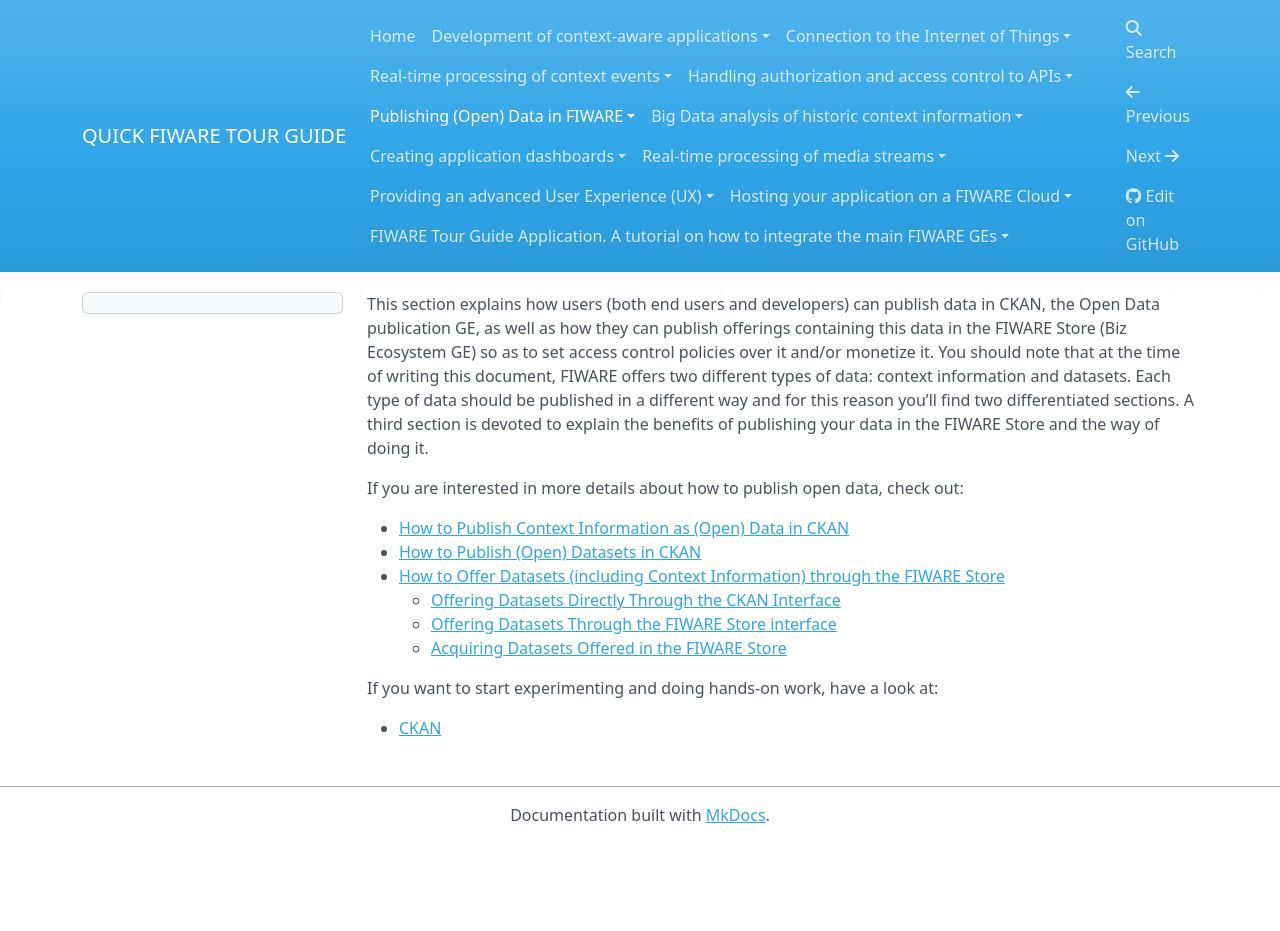
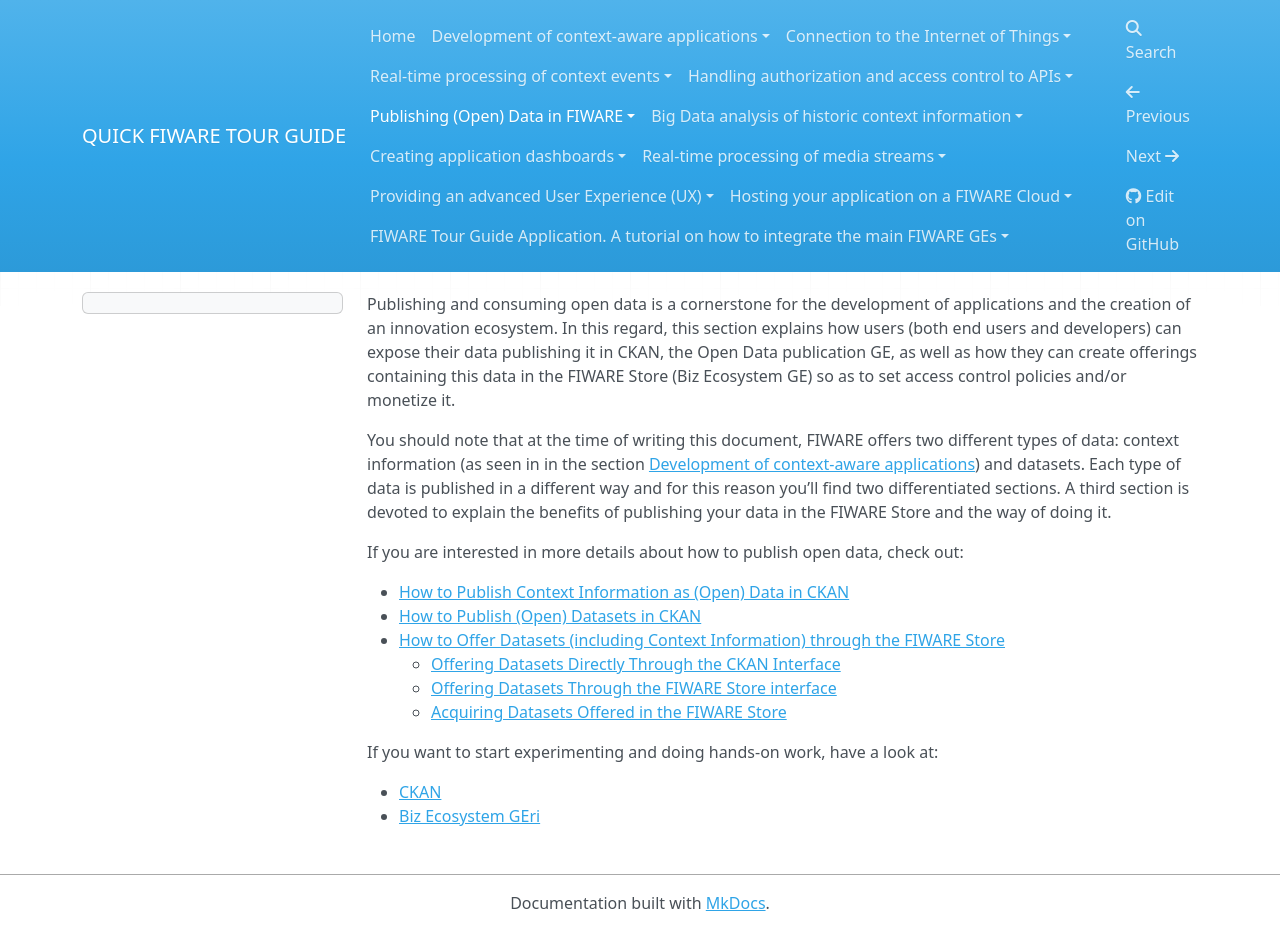
Before and after one commit to FIWARE-Ops/docs.TourGuide, an MkDocs documentation site: the page built from doc/publishing-open-data-in-fiware/introduction.md, in a window 1280 px wide. Built offline with MkDocs 1.6.1, drawn with Linux system fonts in a browser that asks for light colours; nearby versions of some CDN libraries; comment, search, counter and statistics services are not loaded; old or Windows-style settings are respelled for this version of MkDocs; before the commit the page ends 900 px from its top, so only the background shows below that.

Commit message:
Update introduction of publishing open data section

```diff
--- a/doc/publishing-open-data-in-fiware/introduction.md
+++ b/doc/publishing-open-data-in-fiware/introduction.md
@@ -1,10 +1,14 @@
-This section explains how users (both end users and developers) can
-publish data in CKAN, the Open Data publication GE, as well as how they
-can publish offerings containing this data in the FIWARE Store (Biz
-Ecosystem GE) so as to set access control policies over it and/or
-monetize it. You should note that at the time of writing this document,
-FIWARE offers two different types of data: context information and
-datasets. Each type of data should be published in a different way
+Publishing and consuming open data is a cornerstone for the development
+of applications and the creation of an innovation ecosystem. In this regard,
+this section explains how users (both end users and developers) can
+expose their data publishing it in CKAN, the Open Data publication GE,
+as well as how they can create offerings containing this data in the FIWARE Store (Biz
+Ecosystem GE) so as to set access control policies and/or monetize it.
+
+You should note that at the time of writing this document, FIWARE offers
+two different types of data: context information (as seen in in the section
+[Development of context-aware applications](/development-context-aware-applications/development-context-aware-applications/))
+and datasets. Each type of data is published in a different way
 and for this reason you’ll find two differentiated sections. A third
 section is devoted to explain the benefits of publishing your data
 in the FIWARE Store and the way of doing it.
@@ -29,3 +33,4 @@ check out:
 If you want to start experimenting and doing hands-on work, have a look at:
 
 - [CKAN](https://github.com/Fiware/context.Ckan)
+- [Biz Ecosystem GEri](https://github.com/FIWARE-TMForum/Business-API-Ecosystem)
```
Also changed, not shown: doc/publishing-open-data-in-fiware/how-to-publish-context-information-as-open-data-in-ckan.md (+1 -3 lines).
